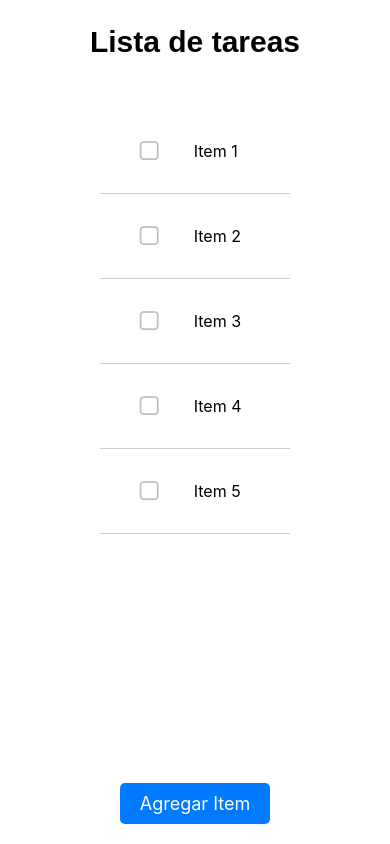
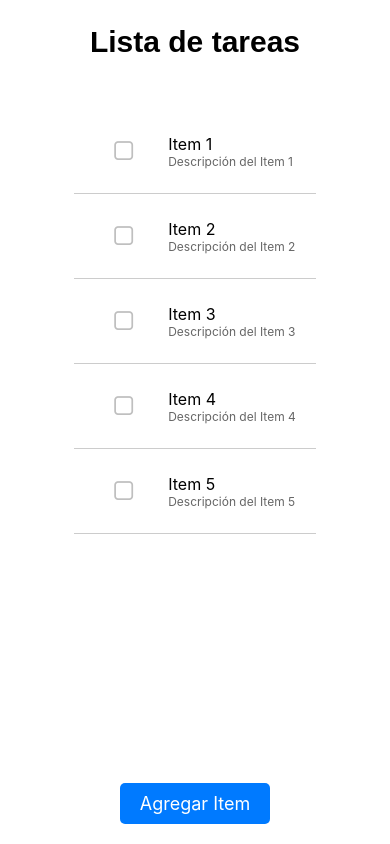
Before and after one commit to IgnacioDemarcico/ListaTareas, a React Native app: screen / in a window 390 px wide. Built offline with nearby package versions, Linux system fonts and the light colour scheme.

Commit message:
descripcion

```diff
--- a/Components/Lista.js
+++ b/Components/Lista.js
@@ -5,24 +5,27 @@ import { CheckBox } from 'react-native-elements';
 
 const Lista = () => {
   const [data, setData] = useState([
-    { id: '1', text: 'Item 1', checked: false },
-    { id: '2', text: 'Item 2', checked: false },
-    { id: '3', text: 'Item 3', checked: false },
-    { id: '4', text: 'Item 4', checked: false },
-    { id: '5', text: 'Item 5', checked: false },
+    { id: '1', name: 'Item 1', description: 'Descripción del Item 1', checked: false },
+    { id: '2', name: 'Item 2', description: 'Descripción del Item 2', checked: false },
+    { id: '3', name: 'Item 3', description: 'Descripción del Item 3', checked: false },
+    { id: '4', name: 'Item 4', description: 'Descripción del Item 4', checked: false },
+    { id: '5', name: 'Item 5', description: 'Descripción del Item 5', checked: false },
   ]);
   const [modalVisible, setModalVisible] = useState(false);
-  const [inputText, setInputText] = useState('');
+  const [inputName, setInputName] = useState('');
+  const [inputDescription, setInputDescription] = useState('');
 
   const handleAddItem = () => {
-    if (inputText.trim() !== '') {
+    if (inputName.trim() !== '' && inputDescription.trim() !== '') {
       const newItem = {
         id: String(data.length + 1),
-        text: inputText,
+        name: inputName,
+        description: inputDescription,
         checked: false,
       };
       setData([...data, newItem]);
-      setInputText('');
+      setInputName('');
+      setInputDescription('');
       setModalVisible(false);
     }
   };
@@ -58,7 +61,10 @@ const Lista = () => {
                 checked={item.checked}
                 onPress={() => handleCheckboxToggle(item.id)}
               />
-              <Text style={styles.itemText}>{item.text}</Text>
+              <View style={styles.itemInfo}>
+                <Text style={styles.itemName}>{item.name}</Text>
+                <Text style={styles.itemDescription}>{item.description}</Text>
+              </View>
             </View>
           </Swipeable>
         )}
@@ -79,9 +85,15 @@ const Lista = () => {
           <View style={styles.modalContent}>
             <TextInput
               style={styles.input}
-              placeholder="Escribe el nuevo item"
-              onChangeText={(text) => setInputText(text)}
-              value={inputText}
+              placeholder="Nombre del nuevo item"
+              onChangeText={(text) => setInputName(text)}
+              value={inputName}
+            />
+            <TextInput
+              style={styles.input}
+              placeholder="Descripción del nuevo item"
+              onChangeText={(text) => setInputDescription(text)}
+              value={inputDescription}
             />
             <TouchableOpacity style={styles.modalButton} onPress={handleAddItem}>
               <Text style={styles.modalButtonText}>Agregar</Text>
@@ -109,9 +121,16 @@ const styles = StyleSheet.create({
     borderBottomWidth: 1,
     borderBottomColor: '#ccc',
   },
-  itemText: {
+  itemInfo: {
+    flex: 1,
+    marginLeft: 10,
+  },
+  itemName: {
     fontSize: 16,
-    marginLeft: 10,
+  },
+  itemDescription: {
+    fontSize: 12,
+    color: '#666',
   },
   deleteButton: {
     backgroundColor: 'red',
```
